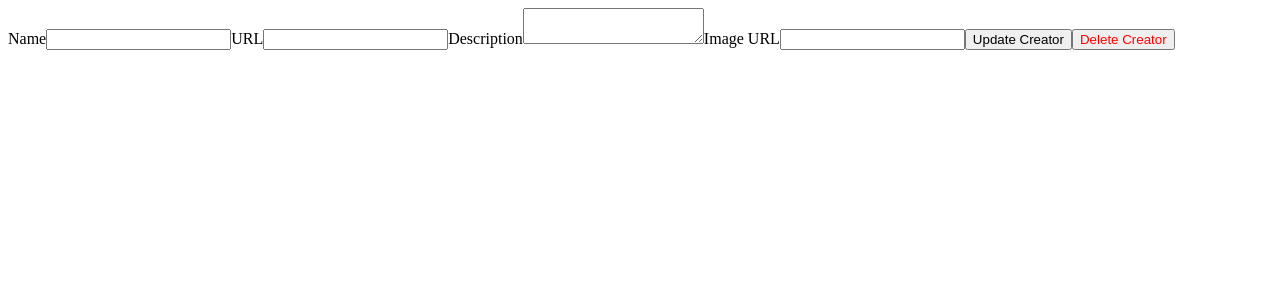
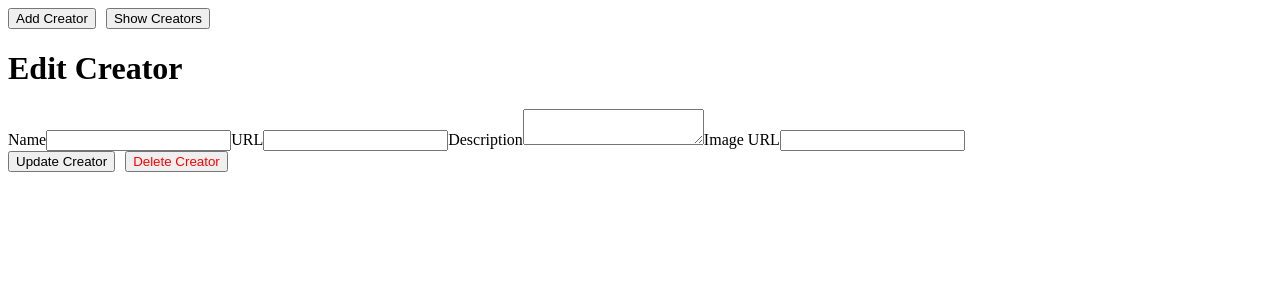
Before and after one commit to sahrishA/CreatorVerse_Project, a React (Vite) app: page /creators/1/edit in a window 1280 px wide. Shown: the top 300 px of the page. Built offline with nearby package versions, Linux system fonts and the light colour scheme; no server answers; the database is empty.

Commit message:
Update EditCreator.jsx

```diff
--- a/src/pages/EditCreator.jsx
+++ b/src/pages/EditCreator.jsx
@@ -13,15 +13,20 @@ const EditCreator = () => {
   useEffect(() => {
     if (id) {
       const fetchCreator = async () => {
-        const { data } = await supabase
+        const { data, error } = await supabase
           .from('creators')
           .select('*')
           .eq('id', id)
           .single();
+
+        if (error) {
+          console.error('Error fetching creator:', error);
+        } else {
           setName(data.name);
           setUrl(data.url);
           setDescription(data.description);
           setImageURL(data.imageURL);
+        }
       };
 
       fetchCreator();
@@ -31,28 +36,20 @@ const EditCreator = () => {
   const handleSubmit = async (e) => {
     e.preventDefault();
 
-    if (id) {
-      // Update existing creator
     const { error } = await supabase
       .from('creators')
       .update({ name, url, description, imageURL })
       .eq('id', id);
-      if (error) console.error(error);
+
+    if (error) {
+      console.error('Error updating creator:', error);
     } else {
-      // Create new creator
-      const { error } = await supabase
-        .from('creators')
-        .insert({ name, url, description, imageURL });
-      if (error) console.error(error);
+      alert('Creator updated!');
+      navigate('/creators');
     }
-
-    alert(id ? 'Creator updated!' : 'Creator added!');
-    navigate('/creators');
   };
 
   const handleDelete = async () => {
-    if (!id) return;
-
     const confirmDelete = window.confirm('Are you sure you want to delete this creator?');
     if (confirmDelete) {
       const { error } = await supabase
@@ -60,8 +57,9 @@ const EditCreator = () => {
         .delete()
         .eq('id', id);
 
-      if (error) console.error(error);
-      else {
+      if (error) {
+        console.error('Error deleting creator:', error);
+      } else {
         alert('Creator deleted!');
         navigate('/creators');
       }
@@ -70,6 +68,11 @@ const EditCreator = () => {
 
   return (
     <div>
+      <div style={{ display:'flex', marginBottom: '20px',gap: '10px'  }}>
+        <button onClick={() => navigate('/add-creator')}>Add Creator</button>
+        <button onClick={() => navigate('/creators')}>Show Creators</button>
+      </div>
+      <h1>Edit Creator</h1>
       <form onSubmit={handleSubmit}>
         <label>Name</label>
         <input
@@ -100,13 +103,13 @@ const EditCreator = () => {
           value={imageURL}
           onChange={(e) => setImageURL(e.target.value)}
         />
-
-        <button type="submit">{id ? 'Update Creator' : 'Add Creator'}</button>
-        {id && (
-          <button onClick={handleDelete} style={{ color: 'red' }}>
+        <div style={{ display: 'flex', gap: '10px' }}>
+          <button type="submit">Update Creator</button>
+        <button type="button" onClick={handleDelete} style={{ color: 'red' }}>
           Delete Creator
         </button>
-        )}
+        </div>
+
       </form>
     </div>
   );
```
Lines whose indentation alone changed are shown as unchanged.
